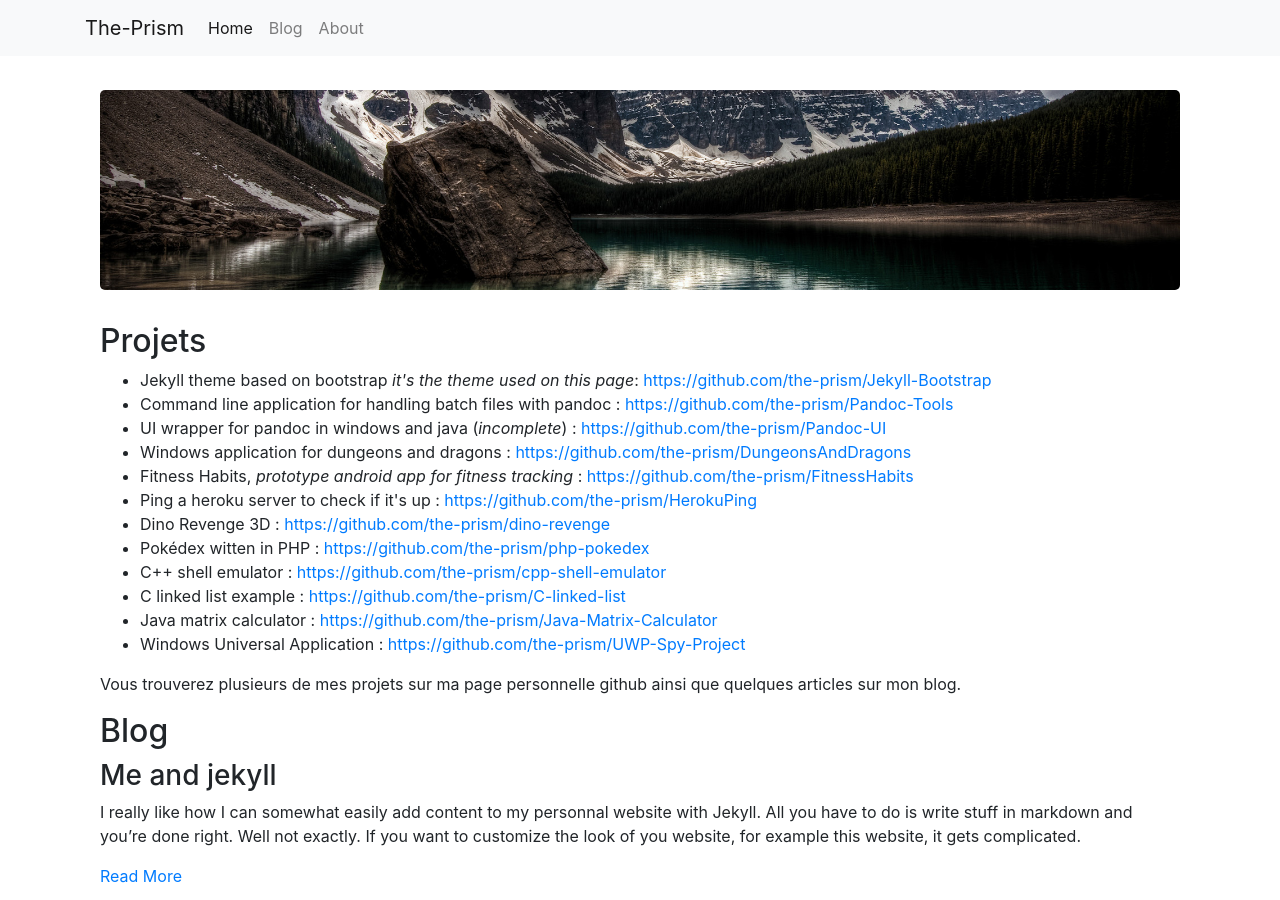
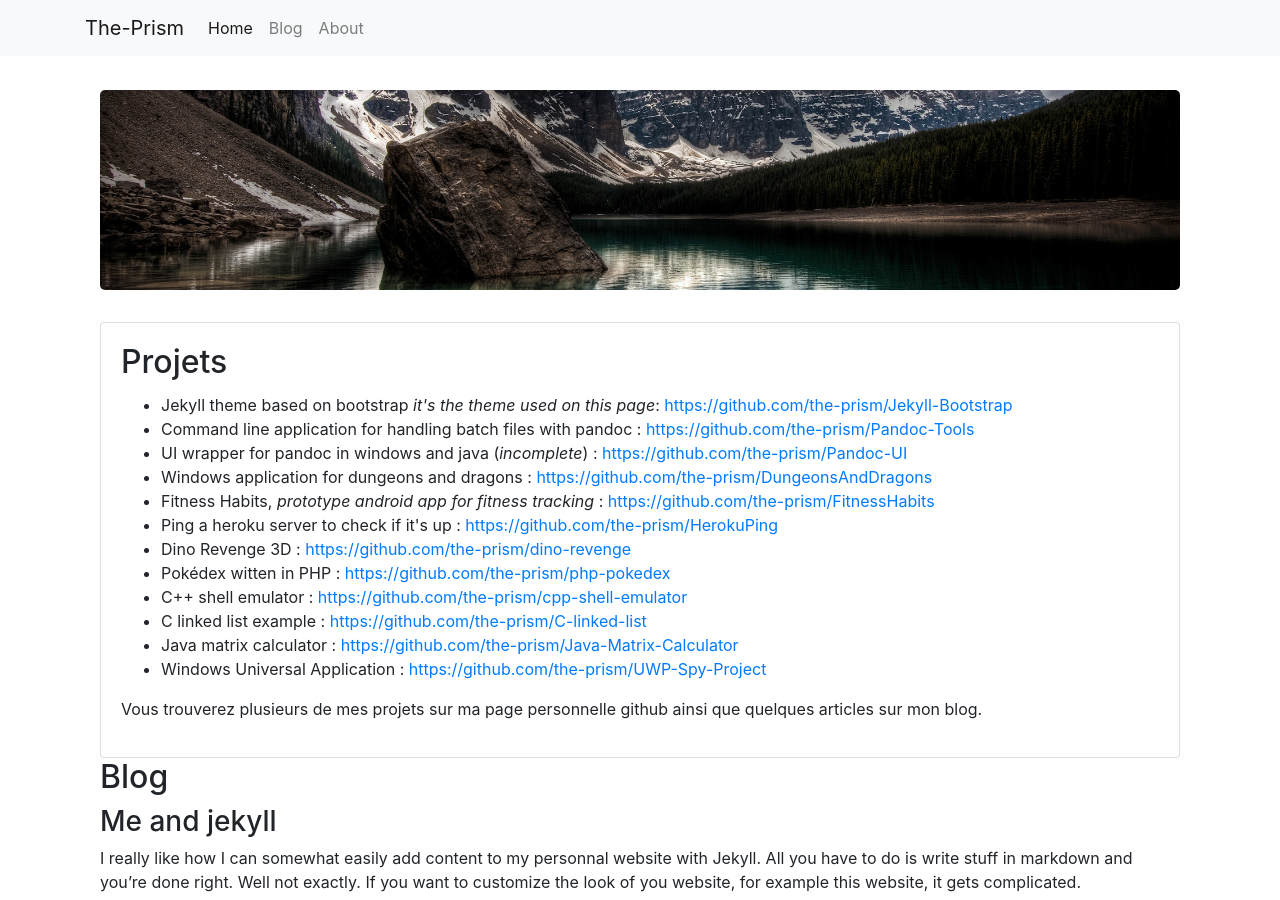
Before and after one commit to the-prism/website, a Jekyll site: the page built from index.html, in a window 1280 px wide and 900 px high. Built offline with Jekyll 4.4.1, drawn with Linux system fonts in a browser that asks for light colours; the list of posts is cut into pages by our own code.

Commit message:
Put stuff in a card

```diff
--- a/index.html
+++ b/index.html
@@ -8,8 +8,9 @@ title: Home
 </div>
 
 {% unless paginator.previous_page %}
-
-<h2 id="projets">Projets</h2>
+<div class="card">
+  <div class="card-body">
+    <h2 class="card-title">Projets</h2>
 
     <ul>
       <li>Jekyll theme based on bootstrap <em>it's the theme used on this page</em>: <a href="https://github.com/the-prism/Jekyll-Bootstrap">https://github.com/the-prism/Jekyll-Bootstrap</a></li>
@@ -38,6 +39,8 @@ title: Home
      </ul>
 
       <p>Vous trouverez plusieurs de mes projets sur ma page personnelle github ainsi que quelques articles sur mon blog.</p>
+  </div>
+</div>
 
 {% endunless %}
 
```
Lines whose indentation alone changed are shown as unchanged.
